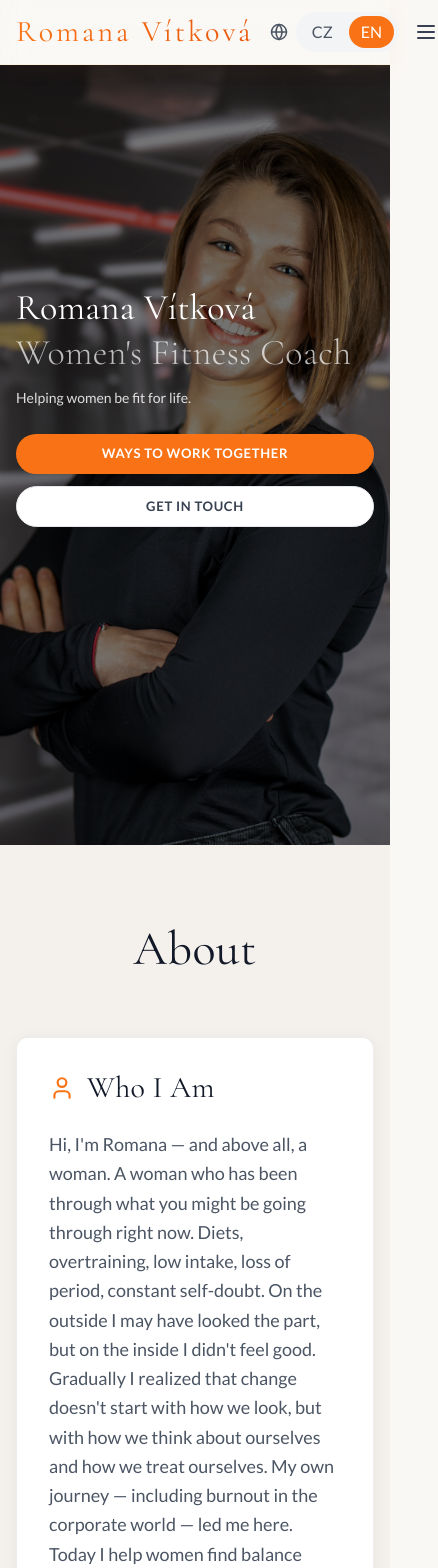
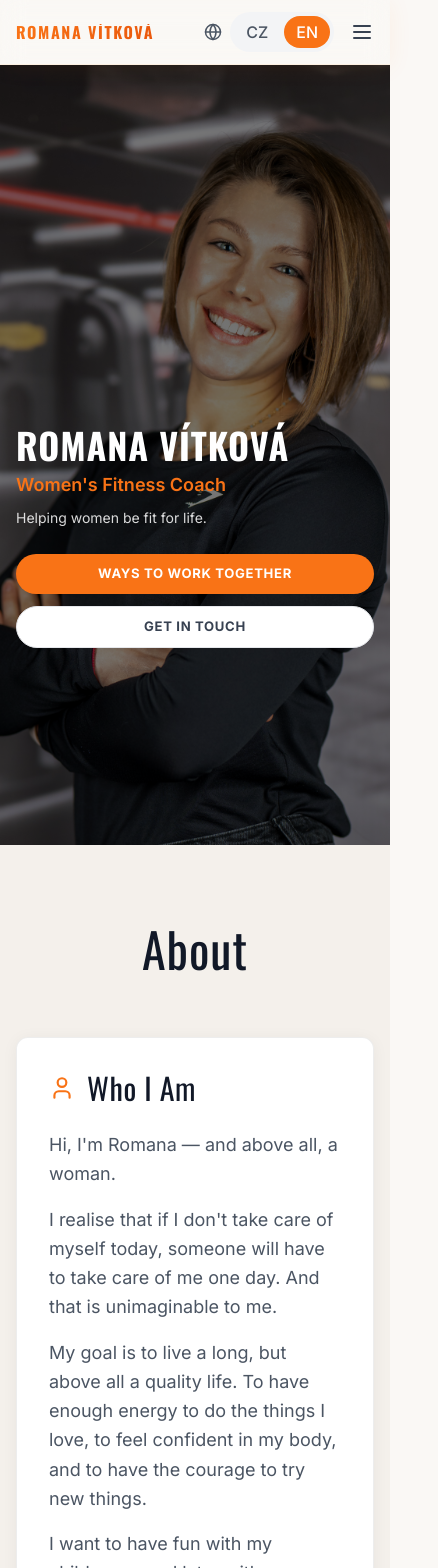
Before and after one commit to hrdlickajan/rv-portfolio, a React (Vite) app: page / in a window 390 px wide. Shown: the top 1568 px of the page, 438 px wide, since content can reach past the window. Built offline with nearby package versions, Linux system fonts and the light colour scheme; no server answers.

Commit message:
mobile hero fix, font change, good version

```diff
--- a/index.html
+++ b/index.html
@@ -10,7 +10,7 @@
     <meta name="twitter:image" content="https://rv-portfolio-sigma.vercel.app/resources/portfolio-image.png" />
     <link rel="preconnect" href="https://fonts.googleapis.com" />
     <link rel="preconnect" href="https://fonts.gstatic.com" crossorigin />
-    <link href="https://fonts.googleapis.com/css2?family=Cormorant+Garamond:ital,wght@0,300;0,400;0,500;0,600;1,300;1,400&family=Lato:wght@300;400;700&display=swap" rel="stylesheet" />
+    <link href="https://fonts.googleapis.com/css2?family=Inter:wght@300;400;500;600;700&family=Oswald:wght@400;500;600;700&display=swap" rel="stylesheet" />
   </head>
   <body>
     <div id="root"></div>
--- a/src/components/About.tsx
+++ b/src/components/About.tsx
@@ -21,7 +21,11 @@ export default function About() {
           <User className="text-orange-500" size={26} />
           {t.about.whoAmI}
         </h3>
-        <p className="text-gray-600 leading-relaxed text-lg">{t.about.whoAmIText}</p>
+        <div className="space-y-4">
+          {t.about.whoAmITexts.map((paragraph, index) => (
+            <p key={index} className="text-gray-600 leading-relaxed text-lg">{paragraph}</p>
+          ))}
+        </div>
       </div>
 
       <div className="grid lg:grid-cols-3 gap-12 mb-8">
--- a/src/components/Header.tsx
+++ b/src/components/Header.tsx
@@ -12,7 +12,7 @@ export default function Header() {
       <nav className="max-w-7xl mx-auto px-4 sm:px-6 lg:px-8">
         <div className="flex justify-between items-center h-16">
           <div className="flex-shrink-0">
-            <h1 className="font-display text-3xl tracking-widest bg-gradient-to-r from-orange-500 to-orange-600 bg-clip-text text-transparent leading-none">
+            <h1 className="font-display xs:text-md sm:text-lg md:text-xl font-bold tracking-widest uppercase bg-gradient-to-r from-orange-500 to-orange-600 bg-clip-text text-transparent leading-none">
               Romana Vítková
             </h1>
           </div>
--- a/src/components/Hero.tsx
+++ b/src/components/Hero.tsx
@@ -46,12 +46,12 @@ export default function Hero() {
       </div>
 
       {/* Content */}
-      <div className="relative z-10 w-full pb-[25%]">
+      <div className="relative z-10 w-full pt-40 md:pt-0">
         <div className="max-w-7xl mx-auto px-4 sm:px-6 lg:px-8 w-full">
           <div className="md:max-w-lg">
-            <h2 className="font-display text-4xl md:text-6xl leading-tight mb-3 md:mb-4 text-white md:text-gray-900 hero-name">
+            <h2 className="font-display font-bold uppercase tracking-wide text-4xl md:text-6xl leading-tight mb-2 md:mb-3 text-white md:text-gray-900 hero-name">
               Romana Vítková
-              <span className="block text-white/70 md:text-gray-400 font-light">
+              <span className="block font-body font-semibold normal-case text-orange-500 text-lg md:text-2xl tracking-normal mt-1">
                 Women's Fitness Coach
               </span>
             </h2>
--- a/src/index.css
+++ b/src/index.css
@@ -16,13 +16,13 @@
 
 /* ─── Base typography ────────────────────────────────────────── */
 body {
-  font-family: 'Lato', sans-serif;
+  font-family: 'Inter', sans-serif;
   background-color: var(--c-cream);
 }
 
 h1, h2, h3, h4, h5, h6 {
-  font-family: 'Cormorant Garamond', serif;
-  letter-spacing: 0.01em;
+  font-family: 'Oswald', sans-serif;
+  letter-spacing: 0.02em;
 }
 
 /* ─── Flat card ──────────────────────────────────────────────── */
@@ -43,7 +43,7 @@ h1, h2, h3, h4, h5, h6 {
 /* ─── Pill button ────────────────────────────────────────────── */
 .btn-pill {
   border-radius: 9999px;
-  font-family: 'Lato', sans-serif;
+  font-family: 'Inter', sans-serif;
   font-weight: 700;
   letter-spacing: 0.05em;
   text-transform: uppercase;
--- a/src/translations.ts
+++ b/src/translations.ts
@@ -3,7 +3,7 @@ export const translations = {
     header: {
       home: 'Domů',
       about: 'O mně',
-      services: 'Jak spolu můžeme pracovat',
+      services: 'Formy spolupráce',
       contact: 'Kontakt',
     },
     hero: {
@@ -14,8 +14,13 @@ export const translations = {
     about: {
       title: 'O mně',
       whoAmI: 'Kdo jsem',
-      whoAmIText:
-        'Ahoj, jsem Romana – a především žena. Žena, která si prošla tím, čím si možná procházíš právě teď. Diety, přetrénování, nízký příjem, ztráta menstruace, neustálé pochybnosti o sobě. Navenek jsem možná splňovala ideál, ale uvnitř jsem se necítila dobře. Postupně mi došlo, že změna nezačíná tím, jak vypadáme, ale tím, jak o sobě přemýšlíme a jak se k sobě chováme. Moje vlastní cesta – včetně vyhoření v korporátu – mě dovedla až sem. Dnes pomáhám ženám najít rovnováhu mezi pohybem, stravou a životem tak, aby se cítily silné, spokojené a samy sebou – nejen v posilovně, ale především mimo ni.',
+      whoAmITexts: [
+        'Ahoj, jsem Romana – a především žena.',
+        'Uvědomuji si, že pokud se o sebe dnes nebudu starat, jednou se bude muset někdo starat o mě. A to je pro mě nepředstavitelné.',
+        'Mým cílem je žít dlouhý, ale hlavně kvalitní život. Mít dostatek energie dělat věci, které mě baví, cítit se jistě ve svém těle a mít odvahu zkoušet nové věci.',
+        'Chci moct blbnout se svými dětmi – a později i vnoučaty. A i ve stáří si život užívat, ne ho jen dožívat.',
+        'Pokud se v tom poznáváš, jsi tu správně.',
+      ],
       mission: 'Moje mise',
       missionText1: 'Věřím, že ženy nepotřebují další extrémy, ale udržitelný přístup, který dává smysl.',
       missionText2:
@@ -28,7 +33,7 @@ export const translations = {
         },
         {
           title: 'Vedu tě k samostatnosti',
-          text: 'Mým cílem není, abys mě potřebovala navždy. Naučím tě rozumět svému tělu a vědět, jak na to.',
+          text: 'Naučíš se, jak si tréninky odcvičit sama – s jistotou a bez stresu.',
         },
         {
           title: 'Flexibilita v reálném životě',
@@ -139,8 +144,13 @@ export const translations = {
     about: {
       title: 'About',
       whoAmI: 'Who I Am',
-      whoAmIText:
-        "Hi, I'm Romana — and above all, a woman. A woman who has been through what you might be going through right now. Diets, overtraining, low intake, loss of period, constant self-doubt. On the outside I may have looked the part, but on the inside I didn't feel good. Gradually I realized that change doesn't start with how we look, but with how we think about ourselves and how we treat ourselves. My own journey — including burnout in the corporate world — led me here. Today I help women find balance between movement, nutrition, and life so they can feel strong, at peace, and like themselves — not just in the gym, but especially outside of it.",
+      whoAmITexts: [
+        "Hi, I'm Romana — and above all, a woman.",
+        "I realise that if I don't take care of myself today, someone will have to take care of me one day. And that is unimaginable to me.",
+        "My goal is to live a long, but above all a quality life. To have enough energy to do the things I love, to feel confident in my body, and to have the courage to try new things.",
+        "I want to have fun with my children — and later with my grandchildren. And even in old age, to enjoy life, not just endure it.",
+        "If you recognise yourself in this, you're in the right place.",
+      ],
       mission: 'My Mission',
       missionText1: "I believe women don't need more extremes, but a sustainable approach that actually makes sense.",
       missionText2:
@@ -153,7 +163,7 @@ export const translations = {
         },
         {
           title: 'I Guide You Toward Independence',
-          text: "My goal isn't for you to need me forever. I'll teach you to understand your body and know what to do.",
+          text: "You'll learn how to train on your own — with confidence and without stress.",
         },
         {
           title: 'Flexibility in Real Life',
--- a/tailwind.config.js
+++ b/tailwind.config.js
@@ -4,9 +4,9 @@ export default {
   theme: {
     extend: {
       fontFamily: {
-        display: ['Cormorant Garamond', 'serif'],
-        body: ['Lato', 'sans-serif'],
-        sans: ['Lato', 'sans-serif'],
+        display: ['Oswald', 'sans-serif'],
+        body: ['Inter', 'sans-serif'],
+        sans: ['Inter', 'sans-serif'],
       },
     },
   },
```
Also changed, not shown: 1 other file (tests, documents, lock files or other folders).
